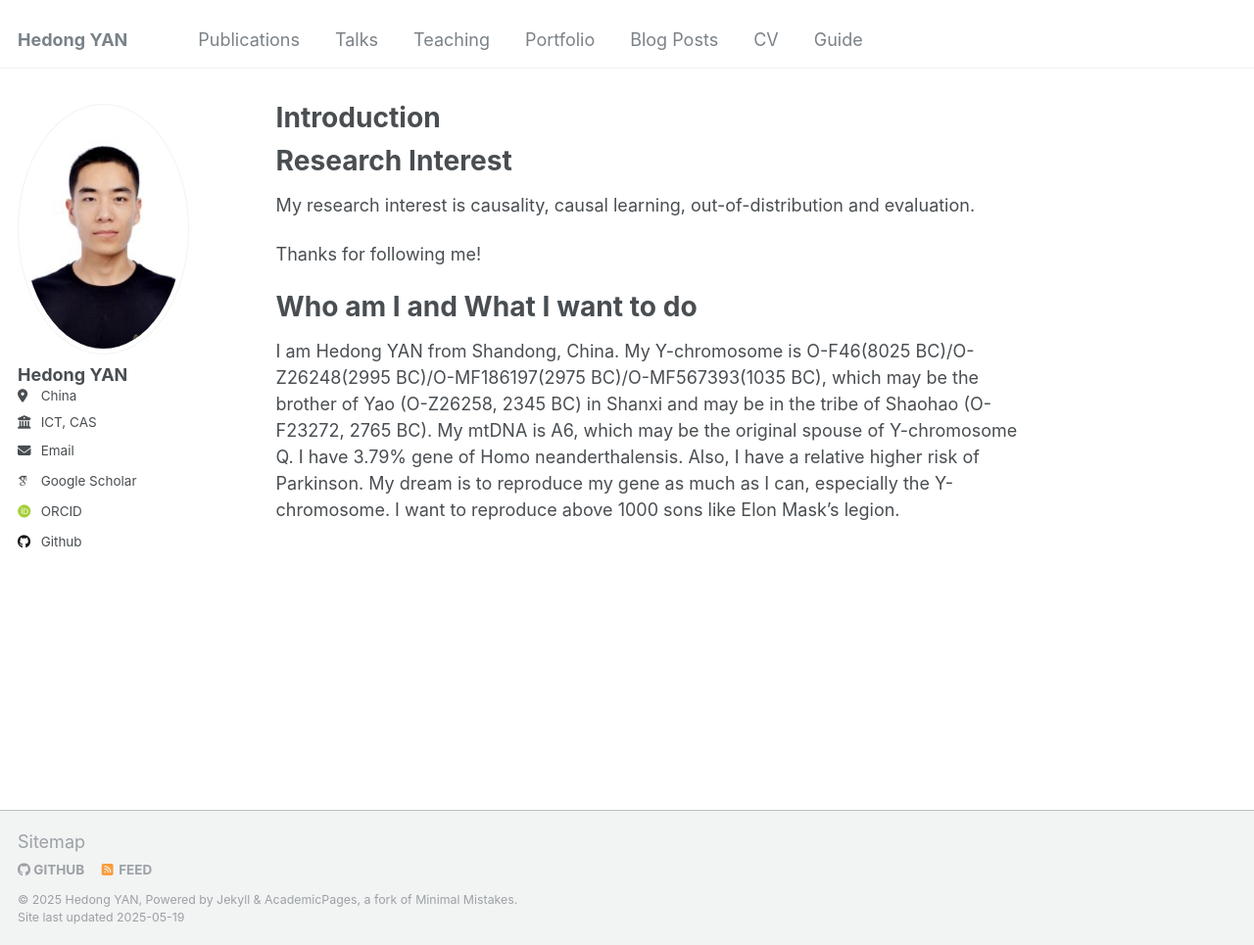
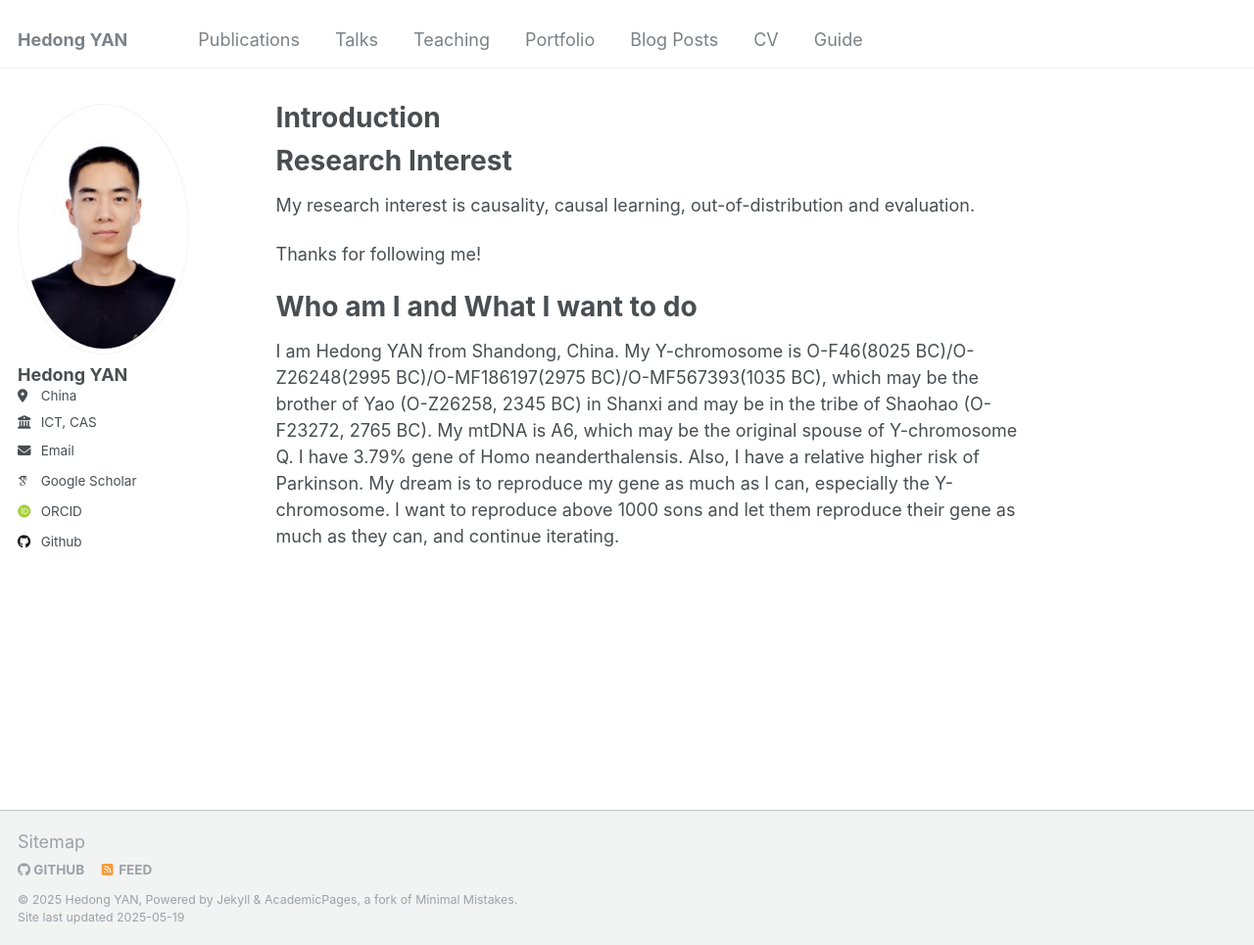
Before and after one commit to hedongyan/hedongyan.github.io, a Jekyll site: the page built from _pages/about.md, in a window 1280 px wide and 965 px high. Shown: the whole window at 98% size. Built offline with Jekyll 4.4.1, drawn with Linux system fonts in a browser that asks for light colours; some web fonts are replaced.

Commit message:
Update about.md

```diff
--- a/_pages/about.md
+++ b/_pages/about.md
@@ -15,4 +15,4 @@
 
 # Who am I and What I want to do
 
-I am Hedong YAN from Shandong, China. My Y-chromosome is O-F46(8025 BC)/O-Z26248(2995 BC)/O-MF186197(2975 BC)/O-MF567393(1035 BC), which may be the brother of Yao (O-Z26258, 2345 BC) in Shanxi and may be in the tribe of Shaohao (O-F23272, 2765 BC). My mtDNA is A6, which may be the original spouse of Y-chromosome Q. I have 3.79% gene of Homo neanderthalensis. Also, I have a relative higher risk of Parkinson. My dream is to reproduce my gene as much as I can, especially the Y-chromosome. I want to reproduce above 1000 sons like Elon Mask's legion.
+I am Hedong YAN from Shandong, China. My Y-chromosome is O-F46(8025 BC)/O-Z26248(2995 BC)/O-MF186197(2975 BC)/O-MF567393(1035 BC), which may be the brother of Yao (O-Z26258, 2345 BC) in Shanxi and may be in the tribe of Shaohao (O-F23272, 2765 BC). My mtDNA is A6, which may be the original spouse of Y-chromosome Q. I have 3.79% gene of Homo neanderthalensis. Also, I have a relative higher risk of Parkinson. My dream is to reproduce my gene as much as I can, especially the Y-chromosome. I want to reproduce above 1000 sons and let them reproduce their gene as much as they can, and continue iterating.
```
